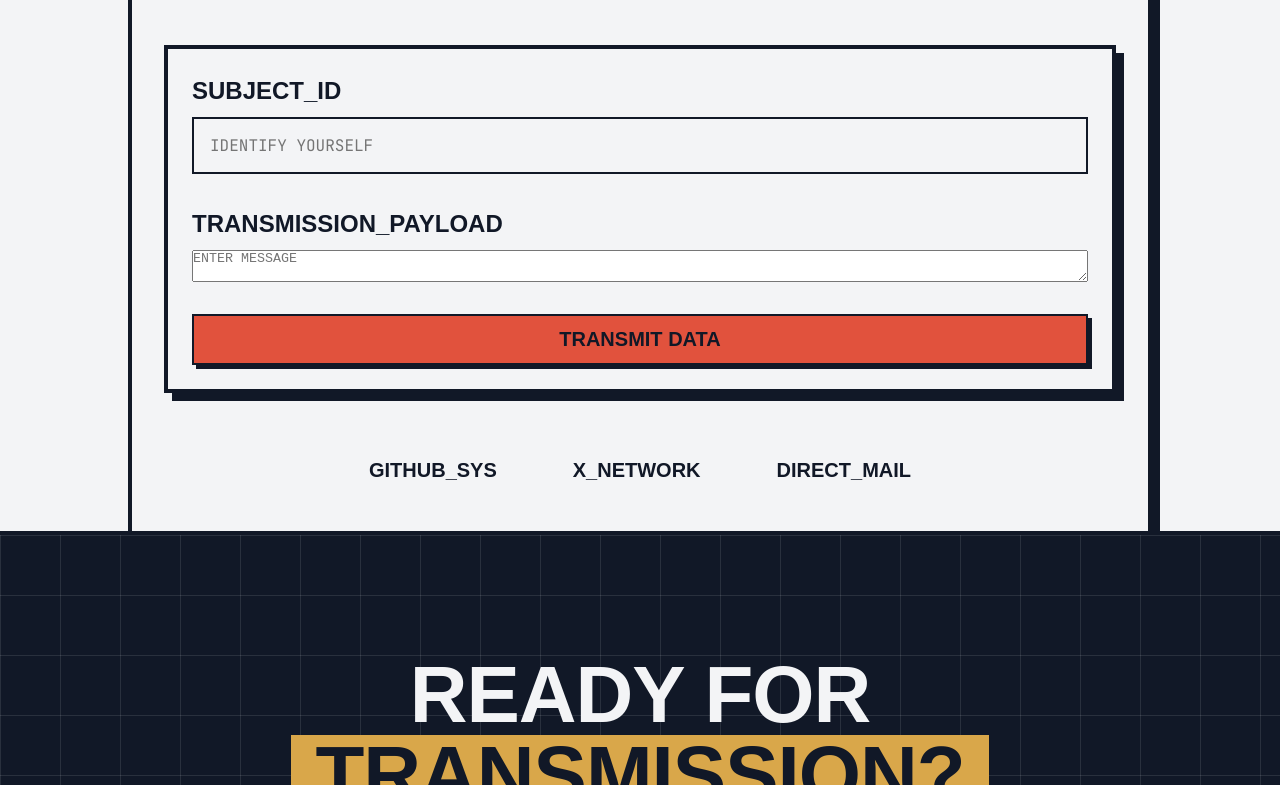
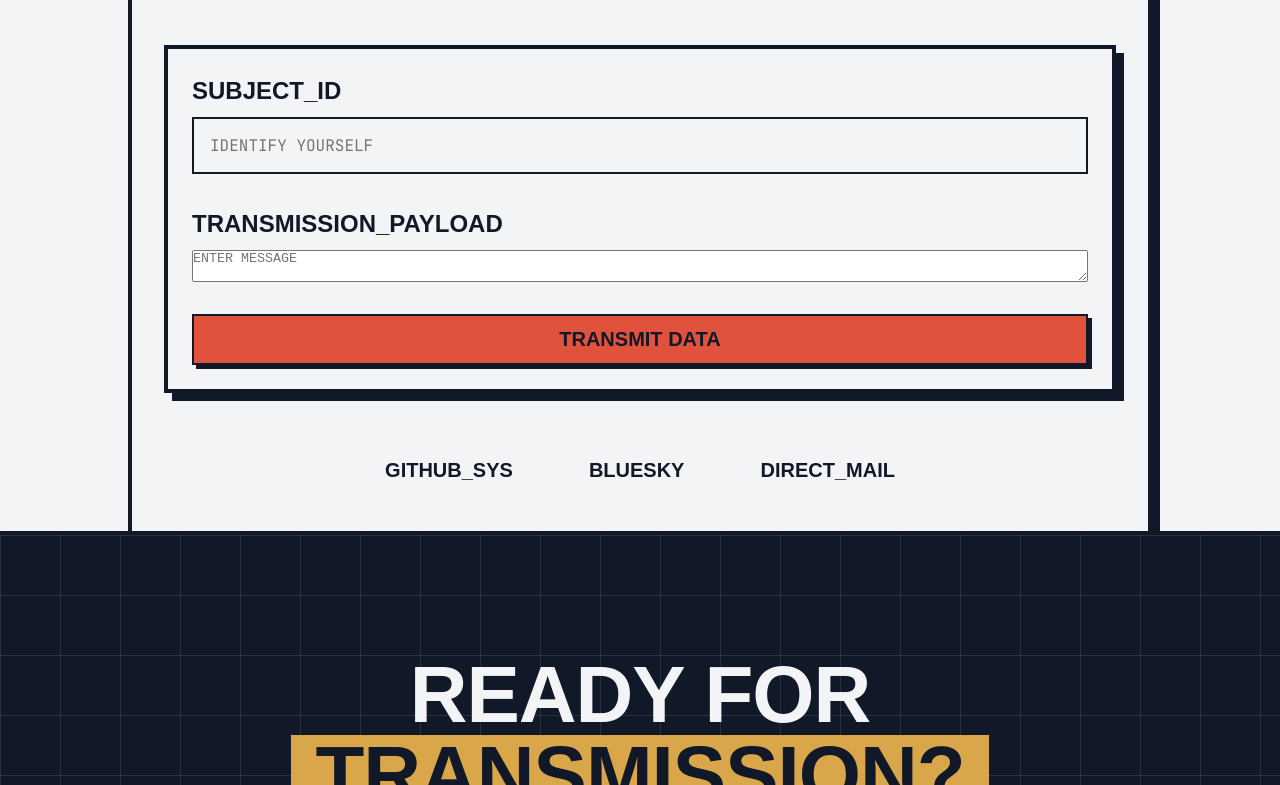
Before and after one commit to paullydca/paullyd-brutal, a website: page connect.html in a window 1280 px wide. Shown: the part 315-1100 px from the top of the page. Drawn offline with Linux system fonts and the light colour scheme; a web font is replaced by a local one.

Commit message:
contact footer update

```diff
--- a/connect.html
+++ b/connect.html
@@ -53,8 +53,8 @@
       </div>
 
       <div style="display: flex; align-items: center; justify-content: center; margin-top: var(--space-48); gap: var(--space-24);">
-        <a href="https://github.com" target="_blank" class="brut-btn ghost">GITHUB_SYS</a>
-        <a href="https://twitter.com" target="_blank" class="brut-btn ghost">X_NETWORK</a>
+        <a href="https://github.com/paullydca" target="_blank" class="brut-btn ghost">GITHUB_SYS</a>
+        <a href="https://bsky.app/profile/paullyd.ca" target="_blank" class="brut-btn ghost">BlueSky</a>
         <a href="mailto:admin@localhost" class="brut-btn ghost">DIRECT_MAIL</a>
       </div>
     </main>
```
